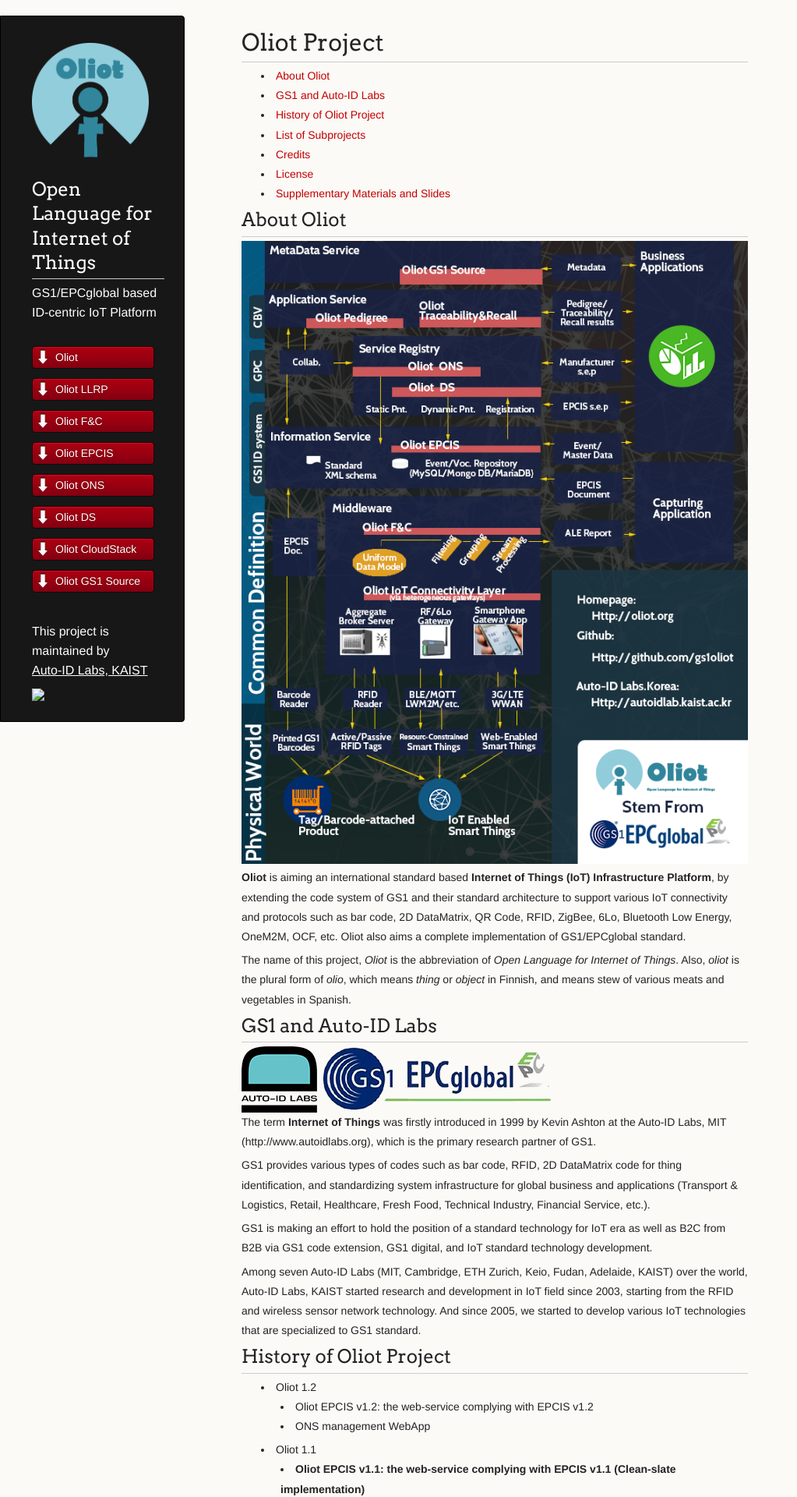
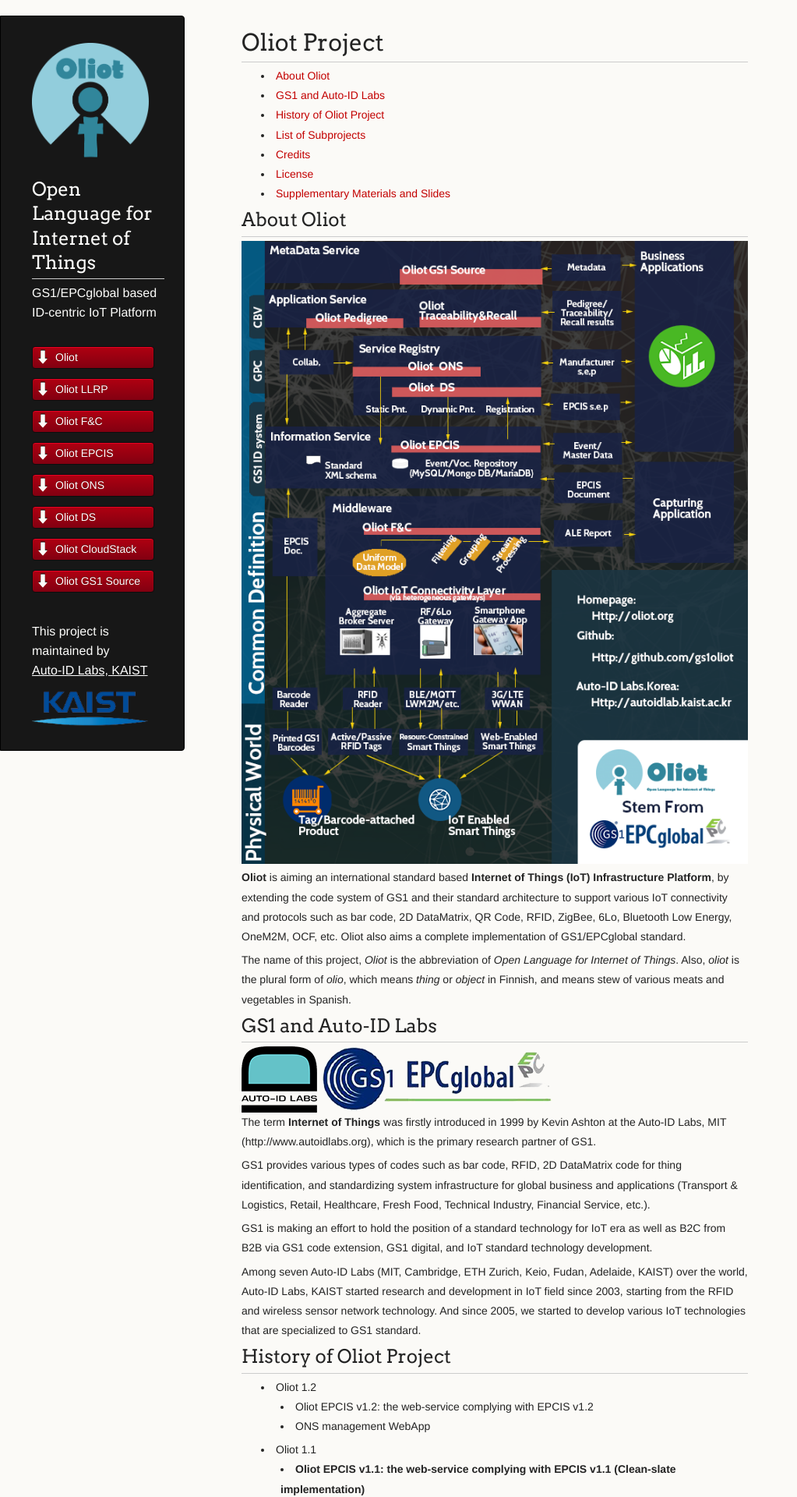
Before and after one commit to gs1oliot/oliot, a Jekyll site: the page index.html, which Jekyll copies as it is, in a window 1280 px wide. Shown: the top 1920 px of the page at 78% size, without its empty margins (0-1023 px from the left). Built offline with Jekyll 4.4.1, drawn with Linux system fonts in a browser that asks for light colours.

Commit message:
Test for fixing the strange layout

```diff
--- a/index.html
+++ b/index.html
@@ -78,8 +78,8 @@
         <li><a class="buttons" href="javascript:void(0)" data-section="overview_gs1source.html" data-repourl="https://github.com/gs1oliot/oliot-gs1source">Oliot GS1 Source</a></li>
       </ul>
       <br>
-      <p class="header">This project is maintained by <a class="header name" href="https://github.com/gs1oliot">Auto-ID Labs, KAIST</a></p>
-      <p class="header" style="margin: 0 0 0 0;"><img width=150 src="images/logos/kaist.png" /></p>
+      <p class="header">This project is maintained by <a class="header name" href="http://autoidlab.kaist.ac.kr">Auto-ID Labs, KAIST</a></p>
+      <p class="header" style="margin: 0 0 0 0;"><img width=150 src="images/kaist.png" /></p>
 
     </header>
     <section style="display: block;" id="overview" />
```
